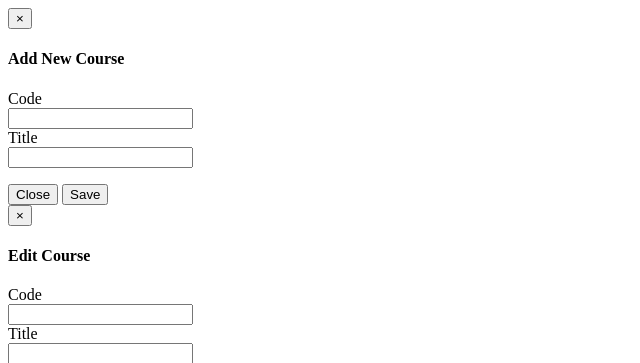
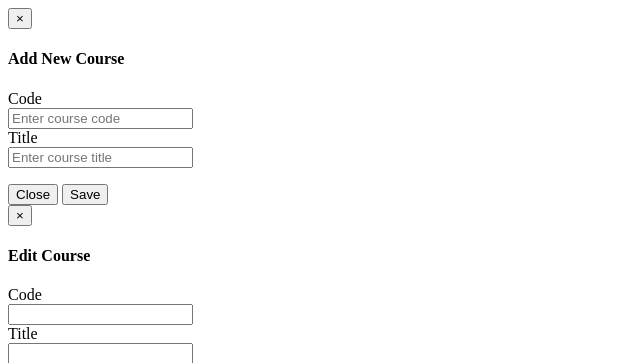
Before and after one commit to lephanbaongoc/QuanLyThuVien, a PHP site: page /includes/course_modal.php in a window 1280 px wide. Shown: the top 363 px of the page, without its empty margins (0-640 px from the left). Run offline with PHP 8.4, Linux system fonts and the light colour scheme.

Commit message:
Update course_modal.php

```diff
--- a/admin/includes/course_modal.php
+++ b/admin/includes/course_modal.php
@@ -1,33 +1,44 @@
-<!-- Add -->
-<div class="modal fade" id="addnew">
+<!-- Add New Course Modal -->
+<div class="modal fade" id="addnew" tabindex="-1" role="dialog" aria-labelledby="addCourseLabel" aria-hidden="true">
     <div class="modal-dialog">
         <div class="modal-content">
+            <!-- Modal Header -->
             <div class="modal-header">
                 <button type="button" class="close" data-dismiss="modal" aria-label="Close">
-                  <span aria-hidden="true">&times;</span></button>
-              <h4 class="modal-title"><b>Add New Course</b></h4>
+                    <span aria-hidden="true">&times;</span>
+                </button>
+                <h4 class="modal-title" id="addCourseLabel"><b>Add New Course</b></h4>
             </div>
+
+            <!-- Modal Body -->
             <div class="modal-body">
                 <form class="form-horizontal" method="POST" action="course_add.php">
+                    <!-- Course Code -->
                     <div class="form-group">
                         <label for="code" class="col-sm-3 control-label">Code</label>
-
                         <div class="col-sm-9">
-                      <input type="text" class="form-control" id="code" name="code" required>
+                            <input type="text" class="form-control" id="code" name="code" placeholder="Enter course code" required>
                         </div>
                     </div>
+
+                    <!-- Course Title -->
                     <div class="form-group">
                         <label for="title" class="col-sm-3 control-label">Title</label>
-
                         <div class="col-sm-9">
-                      <input type="text" class="form-control" id="title" name="title" required>
+                            <input type="text" class="form-control" id="title" name="title" placeholder="Enter course title" required>
                         </div>
                     </div>
+                </form>
             </div>
+
+            <!-- Modal Footer -->
             <div class="modal-footer">
-              <button type="button" class="btn btn-default btn-flat pull-left" data-dismiss="modal"><i class="fa fa-close"></i> Close</button>
-              <button type="submit" class="btn btn-primary btn-flat" name="add"><i class="fa fa-save"></i> Save</button>
-              </form>
+                <button type="button" class="btn btn-default btn-flat" data-dismiss="modal">
+                    <i class="fa fa-close"></i> Close
+                </button>
+                <button type="submit" class="btn btn-primary btn-flat" name="add">
+                    <i class="fa fa-save"></i> Save
+                </button>
             </div>
         </div>
     </div>
```
Lines whose indentation alone changed are shown as unchanged.
